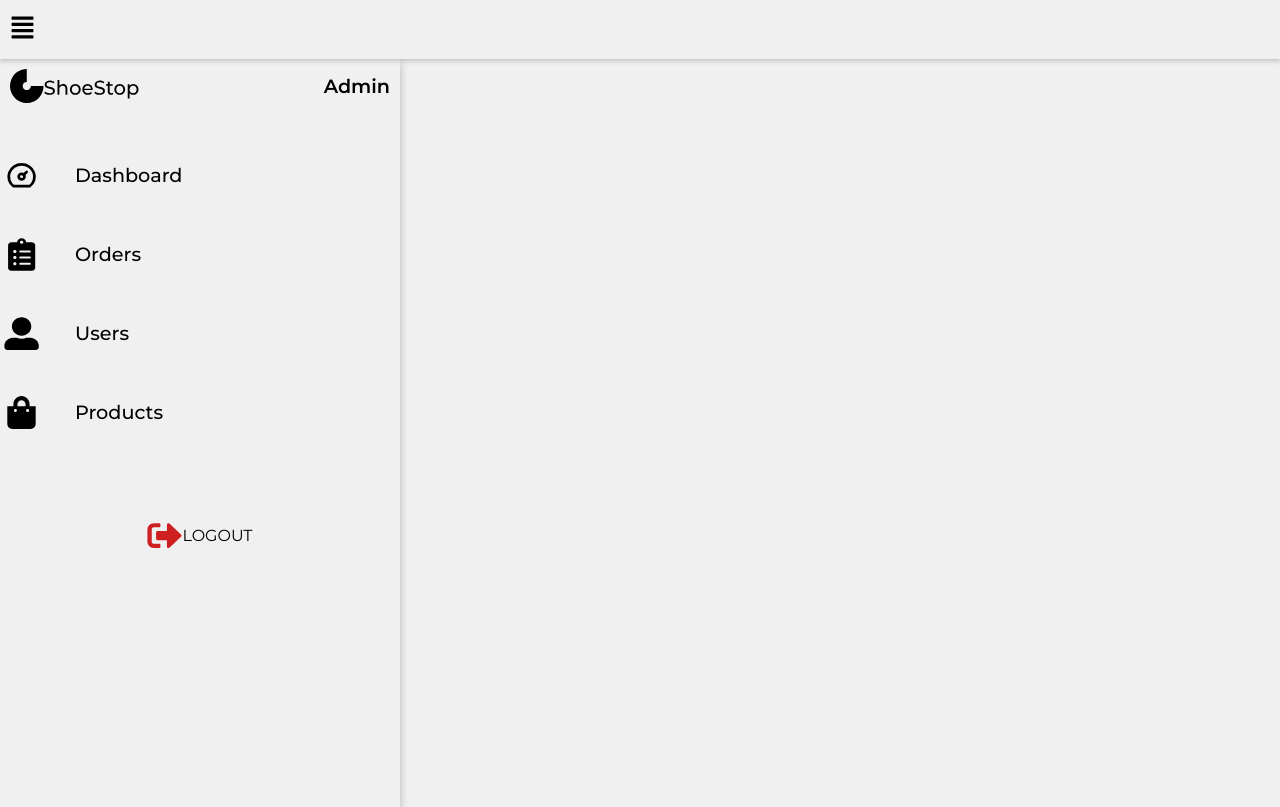
After one commit to sakshi-beep/ShoeStop, a PHP site: page /admin/screens/addProduct.php in a window 1280 px wide. The commit adds this page. Run offline with PHP 8.4, Linux system fonts and the light colour scheme.

Commit message:
add product page and admin sidepanel added

```diff
--- /dev/null
+++ b/admin/files/adminSideBar.php
@@ -0,0 +1,19 @@
+<div id="menu-container">
+            <div class="menu-logo-container">
+                <img src="/shoestop/images/logo-big.svg" style="width:130px">
+                <p id="admin-txt">Admin</p>
+            </div>
+
+            <ul class="ul-items">
+                <li class="ul-list"><a class="ul-links" href="/shoestop/admin/index.php"><img src="/shoestop/images/dashboard.svg" class="ul-image"><span
+                        class="li-text">Dashboard</span></a></li>
+                </a>
+                <li class="ul-list"><a class="ul-links" href="#"><img src="/shoestop/images/orders.svg" class="ul-image"><span
+                        class="li-text">Orders</span></a></li>
+                <li class="ul-list"><a class="ul-links" href="#"><img src="/shoestop/images/user.svg" class="ul-image"><span
+                        class="li-text">Users</span></a></li>
+                <li class="ul-list"><a class="ul-links" href="/shoestop/admin/screens/addProduct.php"><img src="/shoestop/images/product-icon.svg" class="ul-image"><span
+                        class="li-text">Products</span></a></li>
+            </ul>
+            <a href="#" id="logout"><img src="/shoestop/images/logout-icon.svg" style="width:35px"><span>LOGOUT</span></a>
+        </div>
--- /dev/null
+++ b/admin/screens/addProduct.php
@@ -0,0 +1,22 @@
+<!DOCTYPE html>
+<html lang="en">
+<head>
+    <meta charset="UTF-8">
+    <meta http-equiv="X-UA-Compatible" content="IE=edge">
+    <meta name="viewport" content="width=device-width, initial-scale=1.0">
+    <link rel="stylesheet" href="../css/admin.css">
+    <script src="../js/navbarHamburger.js"></script>
+    <title>Products</title>
+</head>
+<body>
+<nav>
+        <ul class="nav-link">
+            <li><a href="#" onclick="menuShow()"><img src="/shoestop/images/hamburger.svg"></a></li>
+            <!-- <li>Dashboard</li> -->
+        </ul>
+
+    </nav>
+    <?php require '../files/adminSideBar.php';
+    ?>
+</body>
+</html>
```
Also changed, not shown: admin/index.php (+5 -5 lines), files/adminSideBar.php (deleted, +0 -19 lines), admin/js/navbarHamburger.js (renamed from admin/js/adminDashboard.js).
